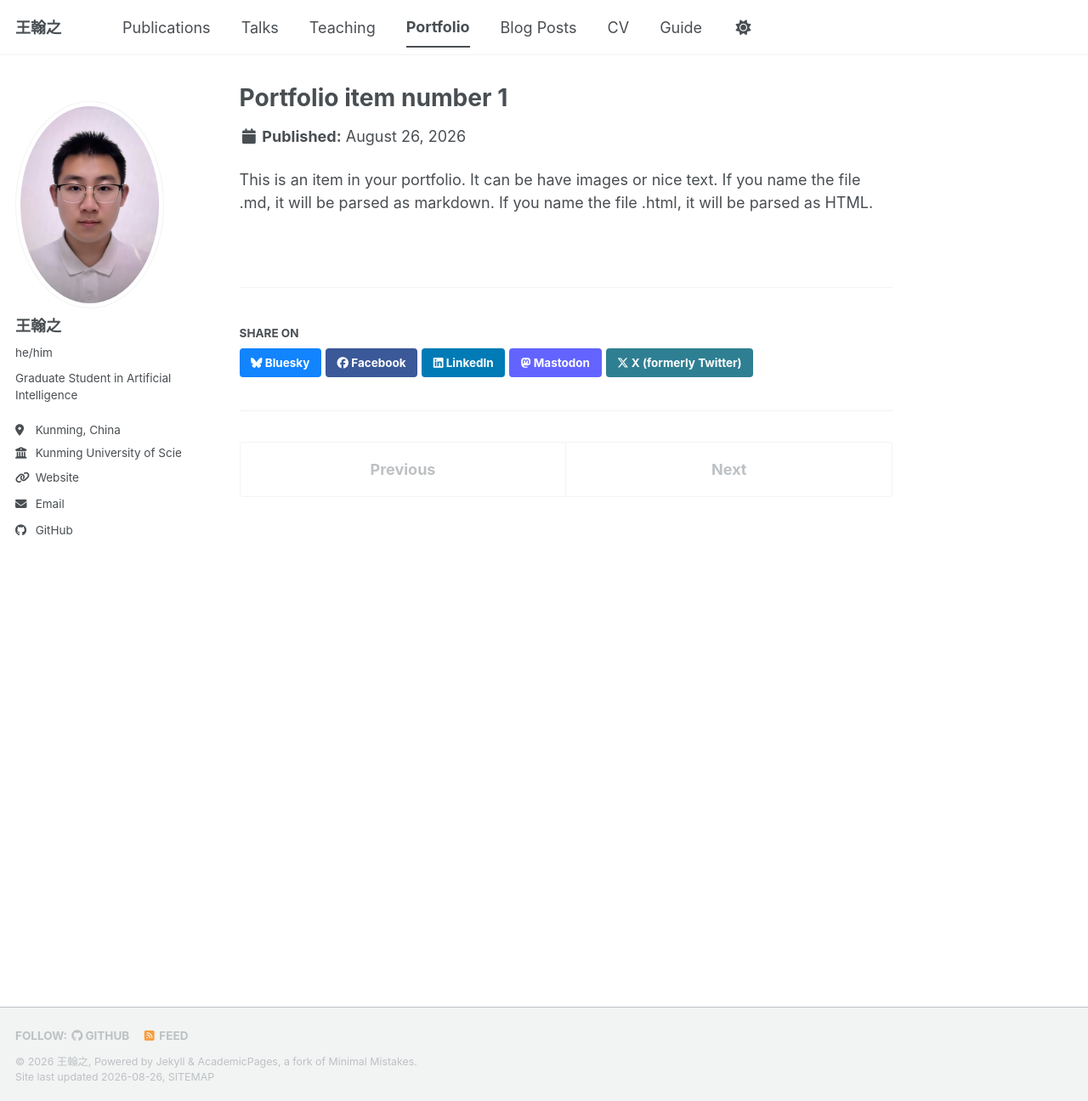
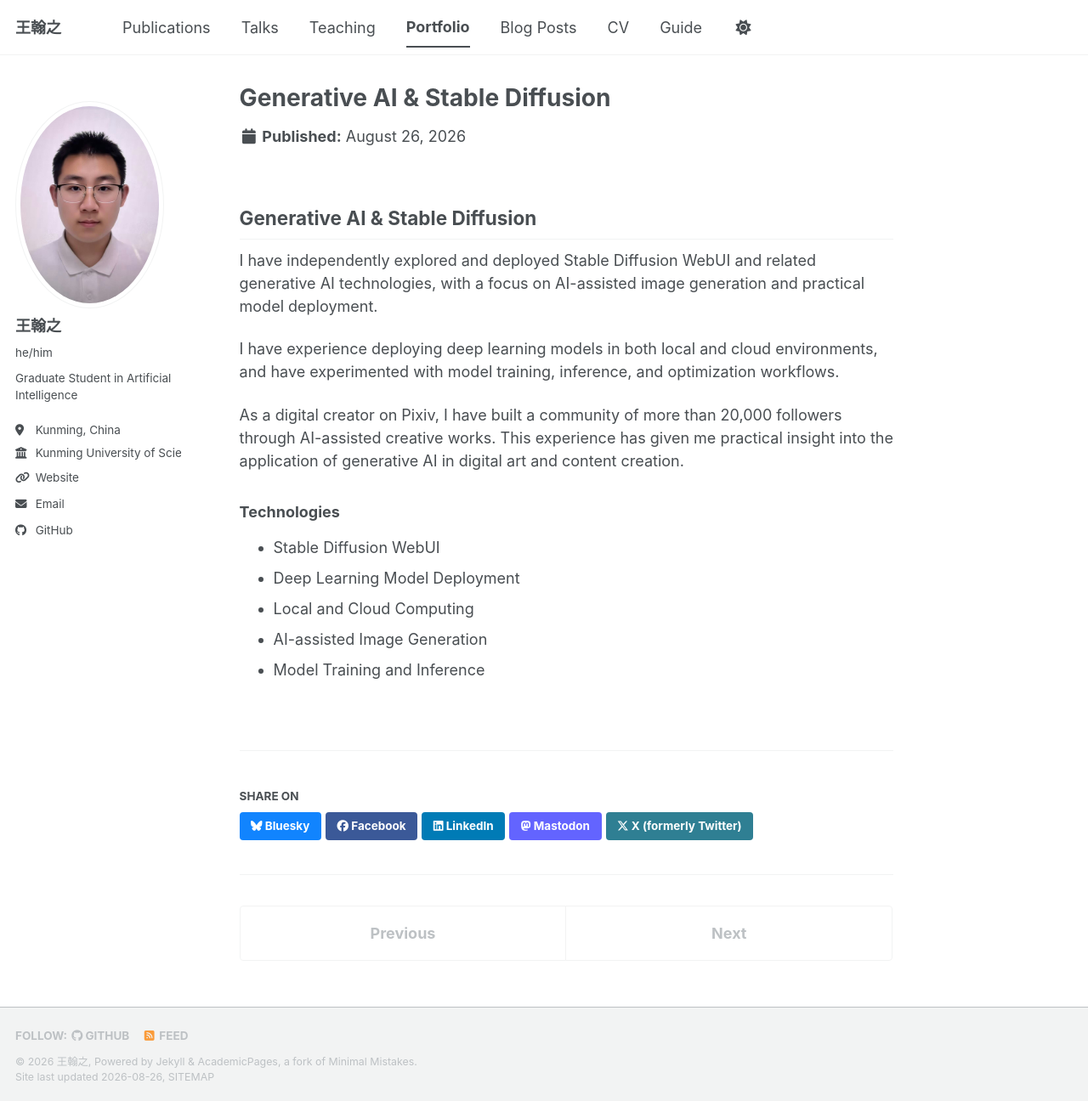
Before and after one commit to 751387665/751387665.github.io, a Jekyll site: the page built from _portfolio/portfolio-1.md, in a window 1280 px wide and 1296 px high. Shown: the whole window at 85% size. Built offline with Jekyll 4.4.1, drawn with Linux system fonts in a browser that asks for light colours; a style sheet for code colours, icons or effects is not loaded.

Commit message:
Update portfolio-1.md

```diff
--- a/_portfolio/portfolio-1.md
+++ b/_portfolio/portfolio-1.md
@@ -1,7 +1,21 @@
 ---
-title: "Portfolio item number 1"
-excerpt: "Short description of portfolio item number 1<br/><img src='/images/500x300.png'>"
+title: "Generative AI & Stable Diffusion"
+excerpt: "AI image generation, model deployment, and digital creation"
 collection: portfolio
 ---
 
-This is an item in your portfolio. It can be have images or nice text. If you name the file .md, it will be parsed as markdown. If you name the file .html, it will be parsed as HTML.
+## Generative AI & Stable Diffusion
+
+I have independently explored and deployed Stable Diffusion WebUI and related generative AI technologies, with a focus on AI-assisted image generation and practical model deployment.
+
+I have experience deploying deep learning models in both local and cloud environments, and have experimented with model training, inference, and optimization workflows.
+
+As a digital creator on Pixiv, I have built a community of more than 20,000 followers through AI-assisted creative works. This experience has given me practical insight into the application of generative AI in digital art and content creation.
+
+### Technologies
+
+- Stable Diffusion WebUI
+- Deep Learning Model Deployment
+- Local and Cloud Computing
+- AI-assisted Image Generation
+- Model Training and Inference
```
